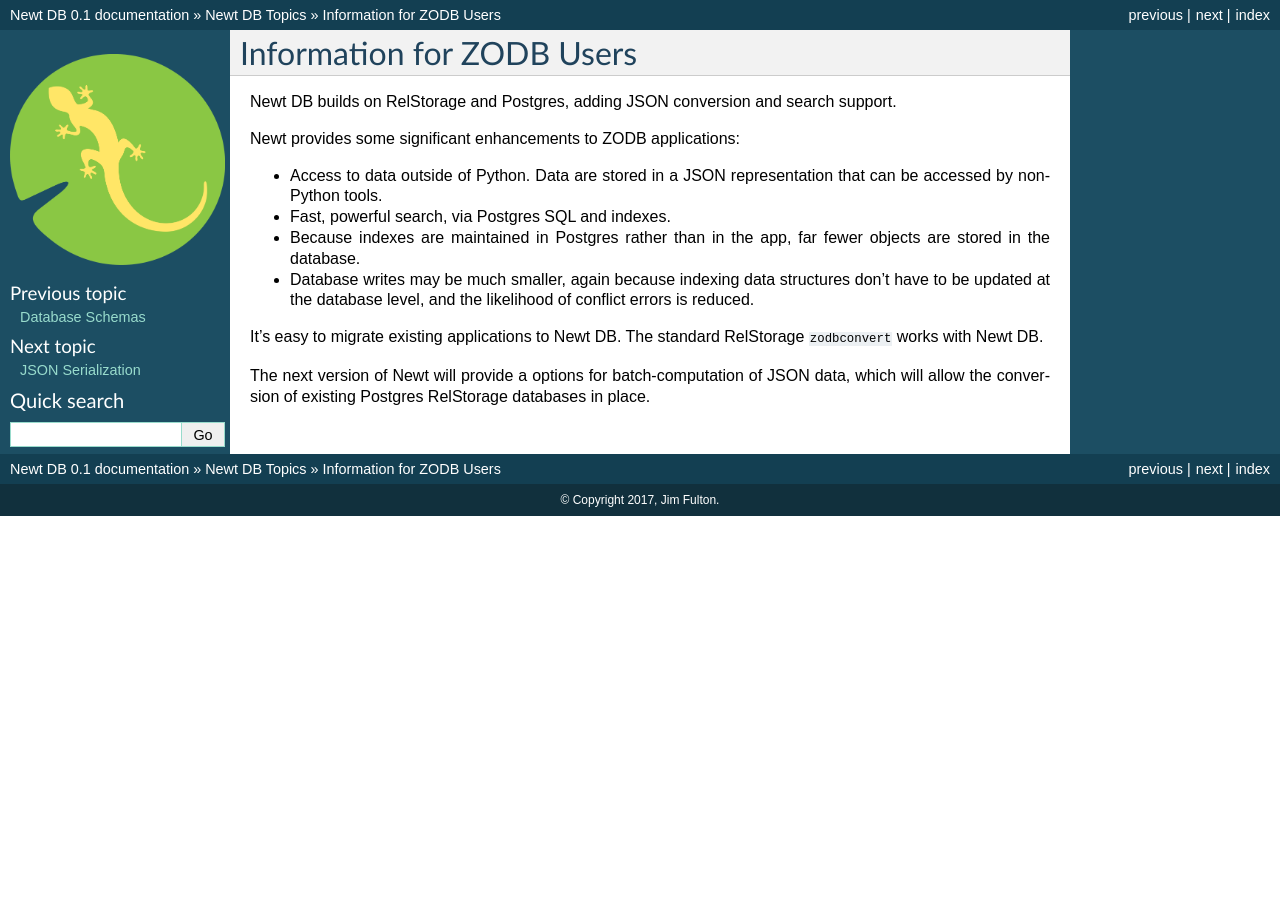
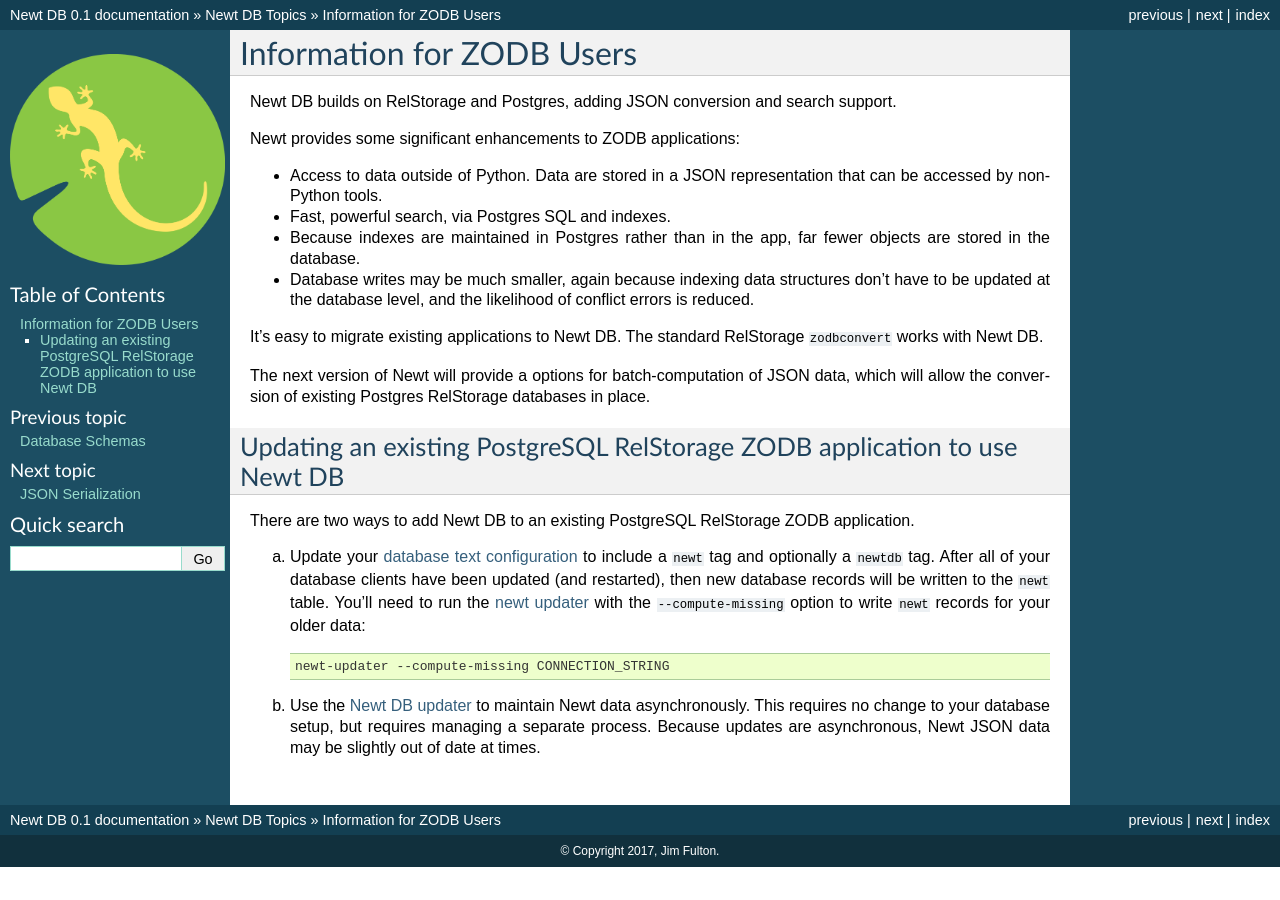
Before and after one commit to newtdb/db, a Sphinx documentation site: the page built from doc/topics/for-zodb-users.rst, in a window 1280 px wide. Built offline with Sphinx 7.4.7, drawn with Linux system fonts in a browser that asks for light colours.

Commit message:
Added section on updating existing ZODB applications to use Newt.

```diff
--- a/doc/topics/for-zodb-users.rst
+++ b/doc/topics/for-zodb-users.rst
@@ -26,3 +26,26 @@ RelStorage ``zodbconvert`` works with Newt DB.
 The next version of Newt will provide a options for batch-computation
 of JSON data, which will allow the conversion of existing Postgres
 RelStorage databases in place.
+
+Updating an existing PostgreSQL RelStorage ZODB application to use Newt DB
+==========================================================================
+
+There are two ways to add Newt DB to an existing PostgreSQL RelStorage
+ZODB application.
+
+a. Update your :doc:`database text configuration <text-configuration>`
+   to include a ``newt`` tag and optionally a ``newtdb`` tag.  After
+   all of your database clients have been updated (and restarted),
+   then new database records will be written to the ``newt`` table.
+   You'll need to run the :doc:`newt updater <updater>` with the
+   ``--compute-missing`` option to write ``newt`` records for your
+   older data:
+
+   .. code-block:: console
+
+      newt-updater --compute-missing CONNECTION_STRING
+
+b. Use the :doc:`Newt DB updater <updater>` to maintain Newt data
+   asynchronously.  This requires no change to your database setup, but
+   requires managing a separate process.  Because updates are
+   asynchronous, Newt JSON data may be slightly out of date at times.
```
